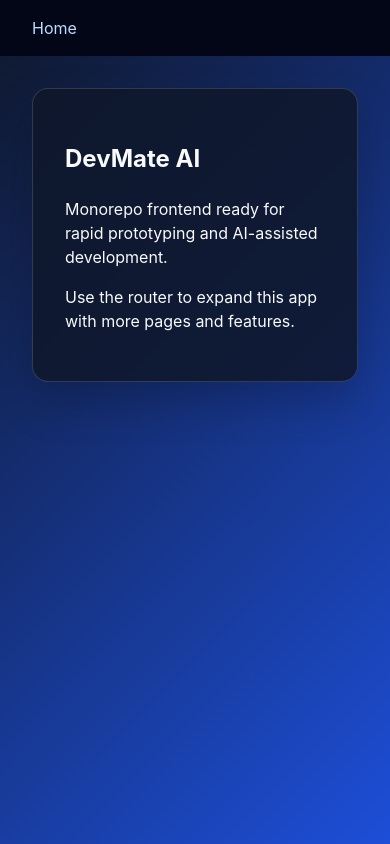
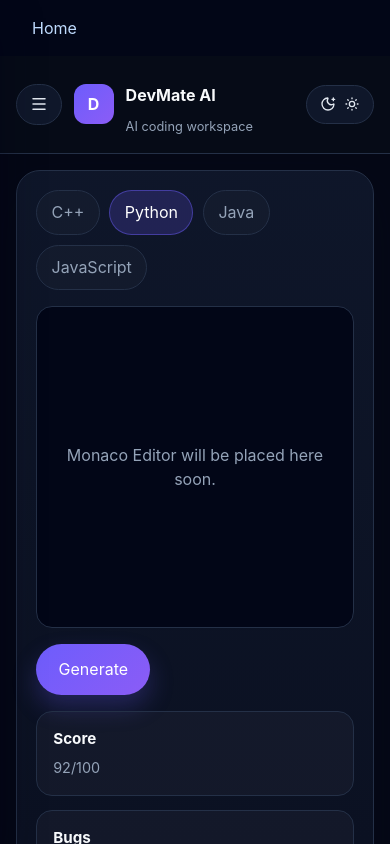
Before and after one commit to SoulSociety-cmd/DevMate-AI, a React app in the folder frontend/: page / in a window 390 px wide. Shown: the top 844 px of the page. Built offline with nearby package versions, Linux system fonts and the light colour scheme; the HTML template or start-up script is replaced by a standard one.

Commit message:
feat(frontend): create responsive app shell with reusable layout components

```diff
--- a/frontend/package.json
+++ b/frontend/package.json
@@ -13,6 +13,7 @@
     "@monaco-editor/react": "^4.7.0",
     "axios": "^1.18.1",
     "highlight.js": "^11.11.1",
+    "lucide-react": "^1.24.0",
     "react": "^19.2.7",
     "react-dom": "^19.2.7",
     "react-markdown": "^10.1.0",
--- /dev/null
+++ b/frontend/src/components/AppHeader.jsx
@@ -0,0 +1,33 @@
+import { Menu, MoonStar, SunMedium } from 'lucide-react'
+
+function AppHeader({ onToggleSidebar }) {
+  return (
+    <header className="app-header">
+      <div className="header-left">
+        <button
+          type="button"
+          className="icon-button mobile-only"
+          onClick={onToggleSidebar}
+          aria-label="Toggle sidebar"
+        >
+          <Menu size={18} />
+        </button>
+        <div className="brand">
+          <div className="brand-mark">D</div>
+          <div>
+            <h1>DevMate AI</h1>
+            <p>AI coding workspace</p>
+          </div>
+        </div>
+      </div>
+
+      <button type="button" className="theme-toggle" aria-label="Theme toggle">
+        <MoonStar size={16} />
+        <span>Dark / Light</span>
+        <SunMedium size={16} />
+      </button>
+    </header>
+  )
+}
+
+export default AppHeader
--- /dev/null
+++ b/frontend/src/components/AppSidebar.jsx
@@ -0,0 +1,50 @@
+import {
+  Bot,
+  BookOpenText,
+  Bug,
+  FileCode2,
+  FlaskConical,
+  House,
+  MessageSquareText,
+  Sparkles,
+  ArrowRightLeft,
+} from 'lucide-react'
+
+const navItems = [
+  { label: 'Home', icon: House, active: true },
+  { label: 'Review', icon: FileCode2 },
+  { label: 'Explain', icon: BookOpenText },
+  { label: 'Fix Bugs', icon: Bug },
+  { label: 'Optimize', icon: Sparkles },
+  { label: 'Convert', icon: ArrowRightLeft },
+  { label: 'Docs', icon: BookOpenText },
+  { label: 'Tests', icon: FlaskConical },
+  { label: 'AI Chat', icon: Bot },
+]
+
+function AppSidebar({ isOpen }) {
+  return (
+    <aside className={`app-sidebar ${isOpen ? 'open' : ''}`}>
+      <div className="sidebar-header">
+        <div className="sidebar-brand">D</div>
+        <span>DevMate</span>
+      </div>
+
+      <nav className="sidebar-nav" aria-label="Sidebar navigation">
+        {navItems.map(({ label, icon: Icon, active }) => (
+          <button key={label} type="button" className={`sidebar-item ${active ? 'active' : ''}`}>
+            <Icon size={18} />
+            <span>{label}</span>
+          </button>
+        ))}
+      </nav>
+
+      <div className="sidebar-footer">
+        <MessageSquareText size={18} />
+        <span>Need help?</span>
+      </div>
+    </aside>
+  )
+}
+
+export default AppSidebar
--- a/frontend/src/pages/Home.jsx
+++ b/frontend/src/pages/Home.jsx
@@ -1,10 +1,66 @@
-import WelcomeCard from '../components/WelcomeCard.jsx'
+import { useState } from 'react'
+import AppHeader from '../components/AppHeader.jsx'
+import AppSidebar from '../components/AppSidebar.jsx'
+import '../styles/app-shell.css'
+
+const languages = ['C++', 'Python', 'Java', 'JavaScript']
+const resultCards = [
+  { title: 'Score', value: '92/100' },
+  { title: 'Bugs', value: '3 minor issues' },
+  { title: 'Performance', value: 'Optimized' },
+  { title: 'Security', value: 'Secure' },
+  { title: 'Suggestions', value: '5 actionable tips' },
+  { title: 'Improved Code', value: 'Ready to review' },
+]
 
 function Home() {
+  const [activeLang, setActiveLang] = useState('Python')
+  const [sidebarOpen, setSidebarOpen] = useState(false)
+
   return (
-    <main style={{ padding: '2rem', maxWidth: '900px', margin: '0 auto' }}>
-      <WelcomeCard />
-    </main>
+    <div className="dashboard-shell">
+      <AppSidebar isOpen={sidebarOpen} />
+
+      <div className="dashboard-main">
+        <AppHeader onToggleSidebar={() => setSidebarOpen((prev) => !prev)} />
+
+        <main className="workspace-content">
+          <section className="panel">
+            <div className="language-tabs" role="tablist" aria-label="Programming languages">
+              {languages.map((lang) => (
+                <button
+                  key={lang}
+                  type="button"
+                  className={`lang-tab ${activeLang === lang ? 'active' : ''}`}
+                  onClick={() => setActiveLang(lang)}
+                >
+                  {lang}
+                </button>
+              ))}
+            </div>
+
+            <div className="editor-card">
+              <div className="editor-placeholder">
+                Monaco Editor will be placed here soon.
+              </div>
+            </div>
+
+            <button type="button" className="generate-button">
+              Generate
+            </button>
+
+            <div className="result-grid">
+              {resultCards.map((item) => (
+                <div key={item.title} className="result-card">
+                  <h3>{item.title}</h3>
+                  <p>{item.value}</p>
+                </div>
+              ))}
+            </div>
+          </section>
+        </main>
+      </div>
+    </div>
   )
 }
 
--- /dev/null
+++ b/frontend/src/styles/app-shell.css
@@ -0,0 +1,284 @@
+:root {
+  color-scheme: dark;
+  --bg: #050816;
+  --panel: #0f172a;
+  --panel-strong: #111827;
+  --border: #243047;
+  --text: #e2e8f0;
+  --muted: #94a3b8;
+  --accent: #6d5dfc;
+  --accent-soft: rgba(109, 93, 252, 0.2);
+  --success: #22c55e;
+}
+
+* {
+  box-sizing: border-box;
+}
+
+body {
+  background: linear-gradient(135deg, #020617 0%, #0f172a 100%);
+  color: var(--text);
+}
+
+button {
+  font: inherit;
+}
+
+.dashboard-shell {
+  min-height: 100vh;
+  display: flex;
+  background: var(--bg);
+}
+
+.app-sidebar {
+  width: 250px;
+  min-height: 100vh;
+  padding: 1.25rem 1rem;
+  background: rgba(9, 14, 29, 0.95);
+  border-right: 1px solid var(--border);
+  display: flex;
+  flex-direction: column;
+  gap: 1.25rem;
+  transition: transform 0.25s ease;
+}
+
+.sidebar-header,
+.sidebar-footer,
+.brand {
+  display: flex;
+  align-items: center;
+  gap: 0.75rem;
+}
+
+.sidebar-brand,
+.brand-mark {
+  width: 40px;
+  height: 40px;
+  border-radius: 12px;
+  display: grid;
+  place-items: center;
+  background: linear-gradient(135deg, var(--accent), #8b5cf6);
+  color: white;
+  font-weight: 700;
+}
+
+.sidebar-header span,
+.brand h1 {
+  font-size: 1rem;
+  font-weight: 700;
+}
+
+.sidebar-nav {
+  display: flex;
+  flex-direction: column;
+  gap: 0.35rem;
+}
+
+.sidebar-item,
+.icon-button,
+.theme-toggle,
+.generate-button {
+  border: 0;
+  cursor: pointer;
+}
+
+.sidebar-item {
+  width: 100%;
+  display: flex;
+  align-items: center;
+  gap: 0.8rem;
+  padding: 0.8rem 0.9rem;
+  border-radius: 12px;
+  color: var(--muted);
+  background: transparent;
+  transition: all 0.2s ease;
+}
+
+.sidebar-item:hover,
+.sidebar-item.active {
+  background: var(--accent-soft);
+  color: var(--text);
+}
+
+.sidebar-footer {
+  margin-top: auto;
+  padding: 0.9rem;
+  border: 1px solid var(--border);
+  border-radius: 14px;
+  color: var(--muted);
+  background: rgba(255, 255, 255, 0.02);
+}
+
+.dashboard-main {
+  flex: 1;
+  display: flex;
+  flex-direction: column;
+}
+
+.app-header {
+  display: flex;
+  justify-content: space-between;
+  align-items: center;
+  padding: 1rem 1.5rem;
+  border-bottom: 1px solid var(--border);
+  background: rgba(7, 12, 24, 0.95);
+  backdrop-filter: blur(12px);
+}
+
+.header-left {
+  display: flex;
+  align-items: center;
+  gap: 0.75rem;
+}
+
+.brand p {
+  margin: 0;
+  font-size: 0.8rem;
+  color: var(--muted);
+}
+
+.icon-button,
+.theme-toggle {
+  display: inline-flex;
+  align-items: center;
+  gap: 0.5rem;
+  padding: 0.65rem 0.8rem;
+  background: var(--panel);
+  color: var(--text);
+  border: 1px solid var(--border);
+  border-radius: 999px;
+}
+
+.mobile-only {
+  display: none;
+}
+
+.workspace-content {
+  flex: 1;
+  padding: 1.4rem;
+}
+
+.panel {
+  background: linear-gradient(180deg, rgba(15, 23, 42, 0.96), rgba(9, 14, 29, 0.96));
+  border: 1px solid var(--border);
+  border-radius: 24px;
+  padding: 1.2rem;
+  box-shadow: 0 18px 45px rgba(2, 8, 23, 0.35);
+}
+
+.language-tabs {
+  display: flex;
+  flex-wrap: wrap;
+  gap: 0.6rem;
+  margin-bottom: 1rem;
+}
+
+.lang-tab {
+  padding: 0.6rem 0.9rem;
+  border-radius: 999px;
+  border: 1px solid var(--border);
+  color: var(--muted);
+  background: rgba(255, 255, 255, 0.02);
+}
+
+.lang-tab.active {
+  color: white;
+  background: var(--accent-soft);
+  border-color: rgba(109, 93, 252, 0.45);
+}
+
+.editor-card {
+  border: 1px solid var(--border);
+  border-radius: 16px;
+  overflow: hidden;
+  min-height: 320px;
+  background: #020617;
+}
+
+.editor-placeholder {
+  height: 100%;
+  min-height: 320px;
+  display: grid;
+  place-items: center;
+  color: var(--muted);
+  font-size: 1rem;
+  padding: 1rem;
+  text-align: center;
+}
+
+.generate-button {
+  display: inline-flex;
+  align-items: center;
+  justify-content: center;
+  margin: 1rem 0;
+  padding: 0.85rem 1.4rem;
+  border-radius: 999px;
+  background: linear-gradient(135deg, var(--accent), #8b5cf6);
+  color: white;
+  box-shadow: 0 12px 24px rgba(109, 93, 252, 0.25);
+}
+
+.result-grid {
+  display: grid;
+  grid-template-columns: repeat(3, minmax(0, 1fr));
+  gap: 0.9rem;
+}
+
+.result-card {
+  background: rgba(255, 255, 255, 0.03);
+  border: 1px solid var(--border);
+  border-radius: 16px;
+  padding: 1rem;
+}
+
+.result-card h3 {
+  margin: 0 0 0.4rem;
+  font-size: 0.95rem;
+}
+
+.result-card p {
+  margin: 0;
+  color: var(--muted);
+  font-size: 0.9rem;
+}
+
+@media (max-width: 900px) {
+  .app-sidebar {
+    position: fixed;
+    left: 0;
+    top: 0;
+    z-index: 20;
+    transform: translateX(-100%);
+    box-shadow: 0 18px 40px rgba(2, 6, 23, 0.4);
+  }
+
+  .app-sidebar.open {
+    transform: translateX(0);
+  }
+
+  .mobile-only {
+    display: inline-flex;
+  }
+
+  .workspace-content {
+    padding: 1rem;
+  }
+
+  .result-grid {
+    grid-template-columns: repeat(2, minmax(0, 1fr));
+  }
+}
+
+@media (max-width: 640px) {
+  .app-header {
+    padding: 1rem;
+  }
+
+  .theme-toggle span {
+    display: none;
+  }
+
+  .result-grid {
+    grid-template-columns: 1fr;
+  }
+}
```
Also changed, not shown: 1 other file (tests, documents, lock files or other folders).
